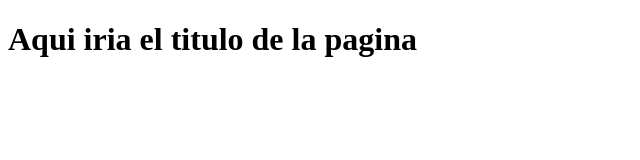
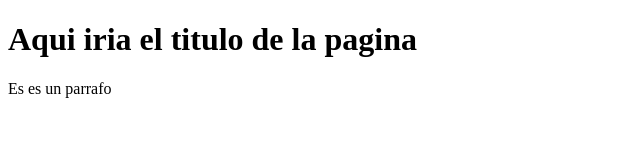
Before and after one commit to CrisCasas/Proyecto-web-empresa-C, a plain HTML site: page index.html in a window 1280 px wide. Shown: the whole page, without its empty margins (0-640 px from the left). Drawn offline with Linux system fonts and the light colour scheme.

Commit message:
Update index.html

```diff
--- a/index.html
+++ b/index.html
@@ -8,5 +8,6 @@
 </head>
 <body>
     <h1>Aqui iria el titulo de la pagina</h1>
+    <p> Es es un parrafo </p>
 </body>
 </html>
```
